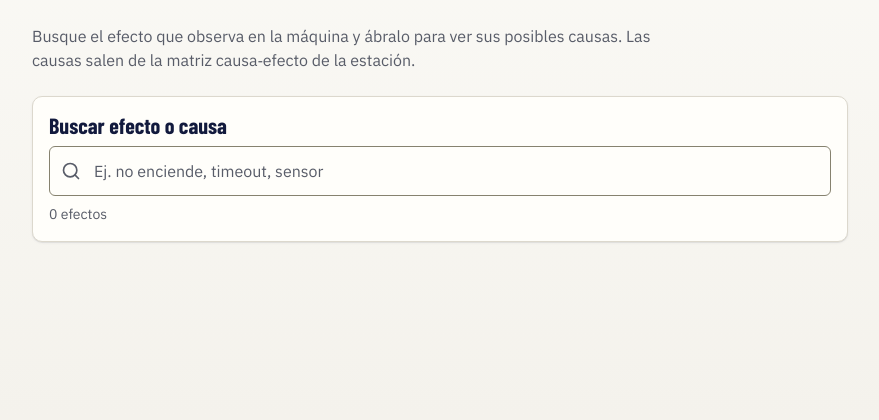
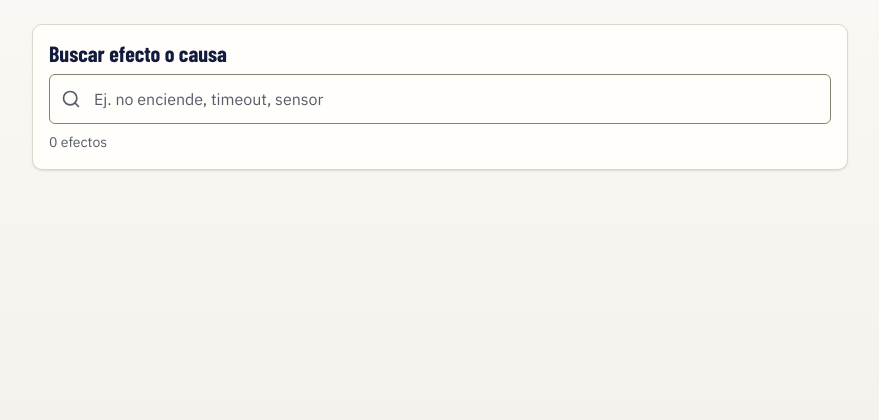
Before and after one commit to mantenimiento-fce/hpm-mantenimiento, a Python web app: template templates/troubleshooting.html in a window 1280 px wide. Shown: the part 65-485 px from the top of the page, without its empty margins (200-1079 px from the left). Run offline with Jinja, Linux system fonts and the light colour scheme; the template is opened without the code that fills it, so the values that code supplies are empty.

Commit message:
Corrige matriz de Flashing, restaura Excel de fallas, lee causas sin número y quita texto introductorio

```diff
--- a/templates/troubleshooting.html
+++ b/templates/troubleshooting.html
@@ -9,7 +9,6 @@
 {% block head %}
 <style>
   .ts { max-width: 880px; }
-  .ts-intro { margin-bottom: var(--sp-5); color: var(--c-muted); max-width: var(--measure); }
   .ts-filtro { padding: var(--sp-4); }
   .ts-filtro label { display: block; margin-bottom: var(--sp-2); font: 700 var(--fs-lg)/var(--lh-tight) var(--font-display); color: var(--c-ink); }
   .ts-filtro [role="status"] { margin-top: var(--sp-2); font-size: var(--fs-sm); color: var(--c-muted); }
@@ -39,8 +38,6 @@
 {% endblock %}
 {% block content %}
 <div class="wrap ts">
-  <p class="ts-intro">Busque el efecto que observa en la máquina y ábralo para ver sus posibles causas. Las causas salen de la matriz causa‑efecto de la estación.</p>
-
   <div class="panel ts-filtro">
     <label for="ts-q">Buscar efecto o causa</label>
     <div class="input-wrap">{{ icono("search") }}
```
